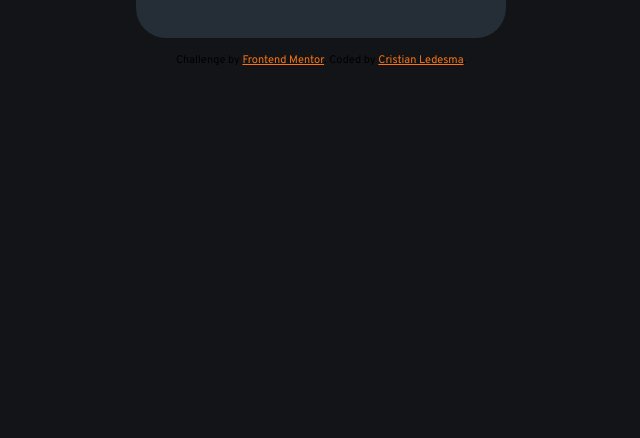
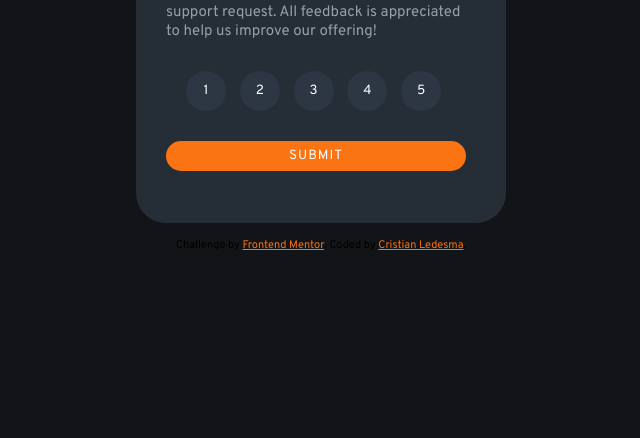
Before and after one commit to CristianEduardoLedesma/interactive-rating-component-main, a plain HTML site: page index.html in a window 1280 px wide. Shown: the part 362-800 px from the top of the page, without its empty margins (319-959 px from the left). Drawn offline with Linux system fonts and the light colour scheme.

Commit message:
Add files via upload

```diff
--- a/style.css
+++ b/style.css
@@ -20,6 +20,7 @@ body {
 }
 
 .container-rating {
+	margin-top: 50%;
 	font-family: 'Overpass', sans-serif;
 	max-width: 370px;
 	height: 400px;
```
